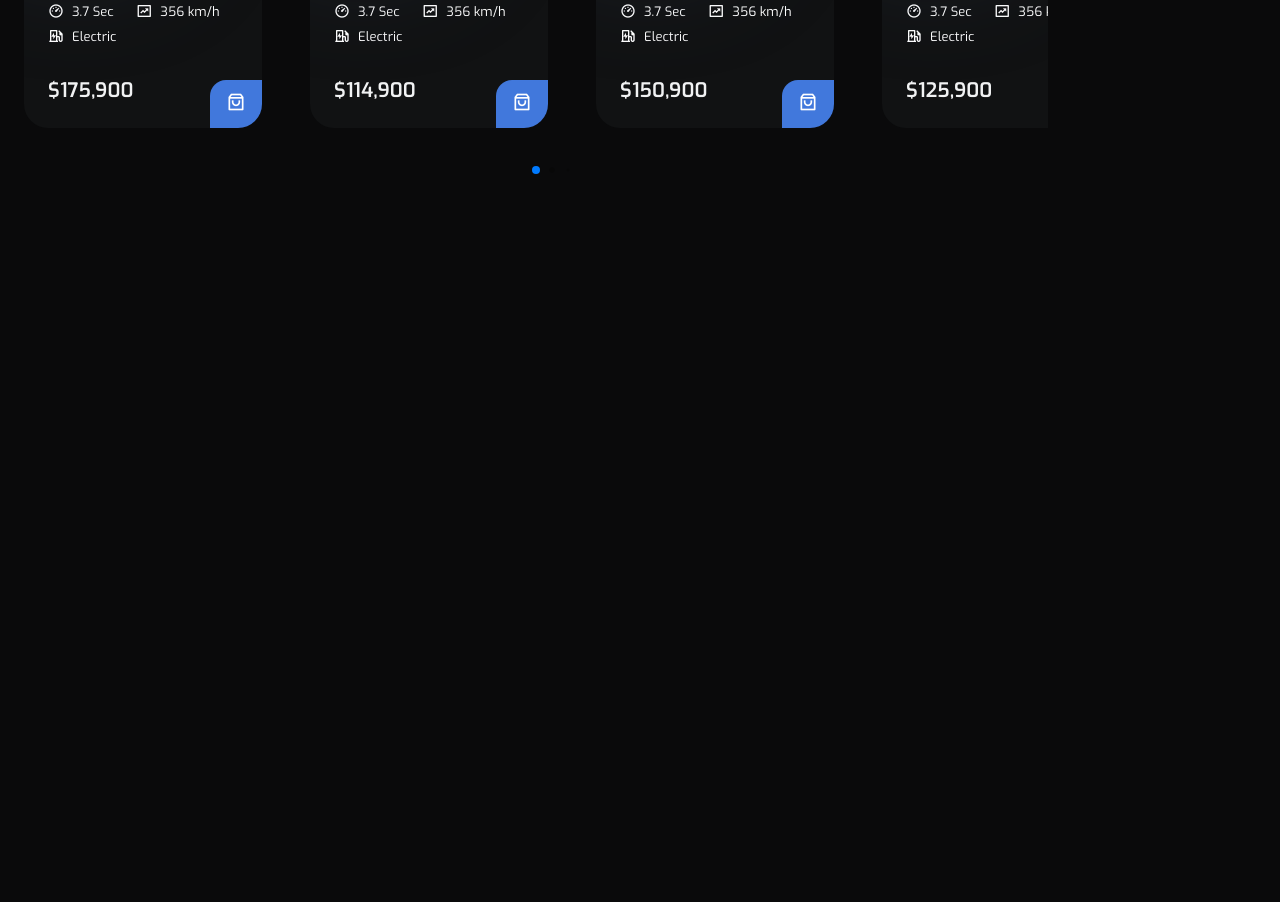
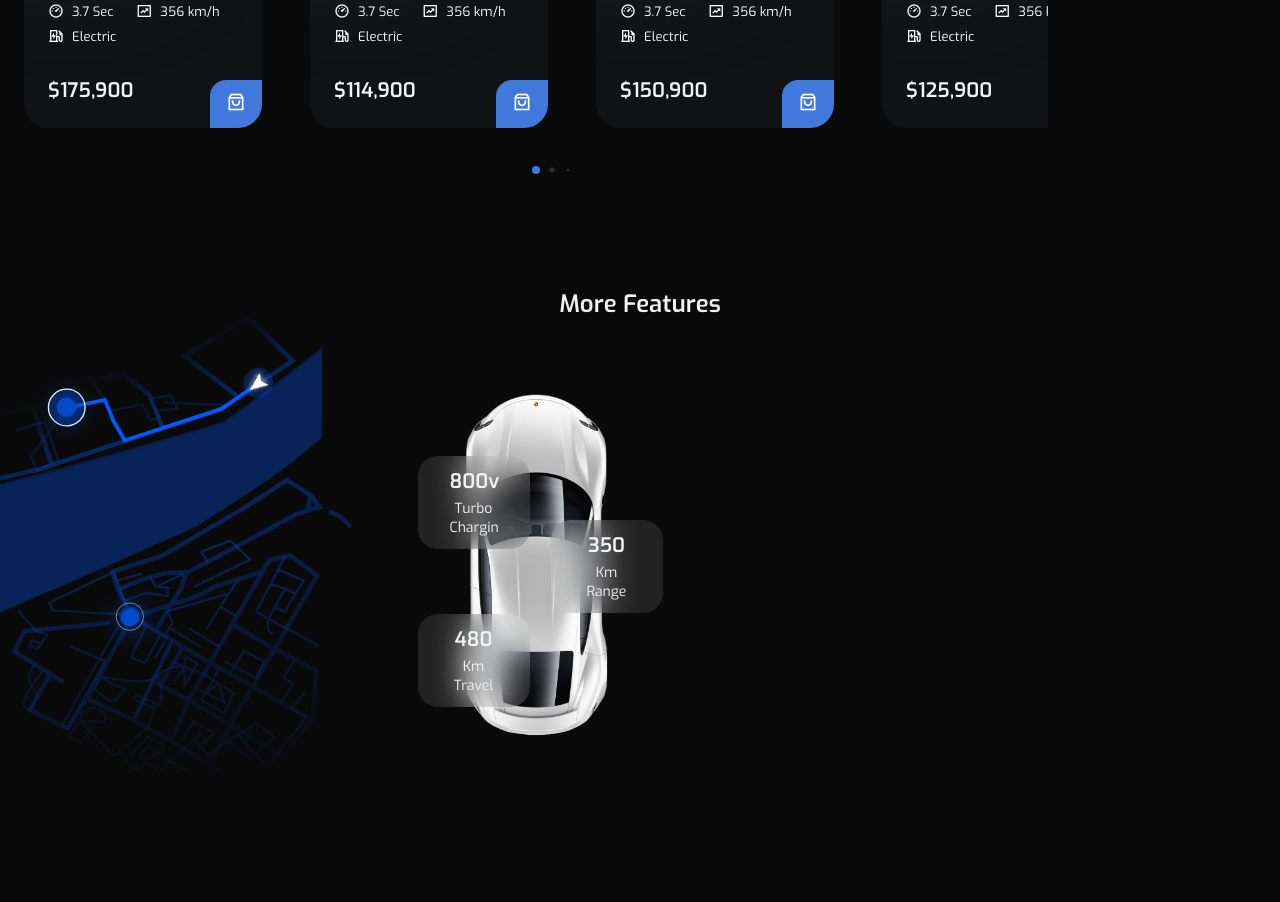
Before and after one commit to zzyhar/Electro, a plain HTML site: page index.html in a window 1280 px wide. Shown: the part 1803-2705 px from the top of the page. Before the commit the page ends 2539 px from the top, so only its background shows below. Drawn offline with nearby package versions, Linux system fonts and the light colour scheme.

Commit message:
FEATURES SECTION

```diff
--- a/assets/css/style.css
+++ b/assets/css/style.css
@@ -519,13 +519,80 @@ img {
 
 /* Swiper class */
 
-.swiper-pegination-bullet {
+.swiper-pagination-bullet {
   background: var(--text-color);
 }
-.swiper-pegination-bullet-active {
+.swiper-pagination-bullet-active {
   background-color: var(--first-color);
 }
 /*=============== FEATURES ===============*/
+
+.features {
+  overflow: hidden;
+  position: relative;
+}
+
+.features-container {
+  padding-top: 2rem;
+  grid-template-columns: 285px;
+  justify-content: center;
+}
+
+.features-group {
+  display: grid;
+  position: relative;
+  z-index: 10;
+}
+
+.features-img {
+  width: 150px;
+  justify-self: center;
+}
+
+.features-card {
+  width: 112px;
+  background-color: hsla(0, 0%, 100%, 0.1);
+  backdrop-filter: blur(16px);
+  border-radius: 1.25rem;
+  padding: 0.75rem 2rem;
+  text-align: center;
+  color: var(--title-color);
+  position: absolute;
+}
+
+.features-card-1 {
+  top: 4rem;
+  left: 1.5rem;
+}
+
+.features-card-2 {
+  top: 8rem;
+  right: 1rem;
+}
+
+.features-card-3 {
+  left: 1.5rem;
+  bottom: 2rem;
+}
+
+.features-card-title {
+  font-size: var(--h3-font-size);
+  margin-bottom: 0.25rem;
+}
+
+.features-card-description {
+  font-size: var(--small-font-size);
+}
+
+.features-map {
+  max-width: initial;
+  width: 450px;
+  position: absolute;
+  top: 8rem;
+  left: -3rem;
+  margin: auto;
+  transform: rotate(-22deg);
+}
 
 /*=============== FEATURED ===============*/
 
@@ -548,4 +615,4 @@ img {
 
 /* For medium devices */
 
-/* For large devices */
+/* For large devices */ ;
--- a/index.html
+++ b/index.html
@@ -269,7 +269,41 @@
       </section>
 
       <!--==================== FEATURES ====================-->
-      <section class="features section"></section>
+      <section class="features section">
+        <h2 class="section-title">More Features</h2>
+
+        <div class="features-container container grid">
+          <div class="features-group">
+            <img src="assets/img/features.png" class="features-img" />
+
+            <div class="features-card features-card-1">
+              <h3 class="features-card-title">800v</h3>
+              <p class="features-card-description">
+                Turbo <br />
+                Chargin
+              </p>
+            </div>
+
+            <div class="features-card features-card-2">
+              <h3 class="features-card-title">350</h3>
+              <p class="features-card-description">
+                Km <br />
+                Range
+              </p>
+            </div>
+
+            <div class="features-card features-card-3">
+              <h3 class="features-card-title">480</h3>
+              <p class="features-card-description">
+                Km <br />
+                Travel
+              </p>
+            </div>
+          </div>
+        </div>
+
+        <img src="assets/img/map.svg" class="features-map" />
+      </section>
 
       <!--==================== FEATURED ====================-->
       <section class="featured section" id="featured"></section>
```
